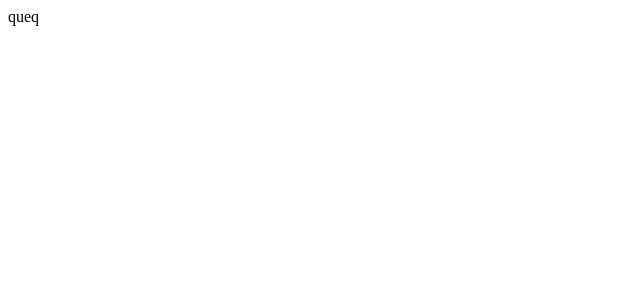
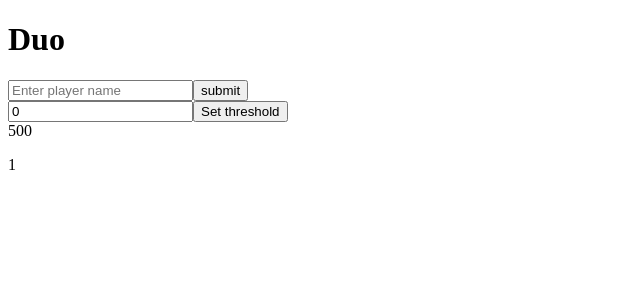
Before and after one commit to Dead-sea-AI/tres, a Vue app: page / in a window 1280 px wide. Shown: the top 300 px of the page, without its empty margins (0-640 px from the left). Built offline with nearby package versions, Linux system fonts and the light colour scheme.

Commit message:
changes after review

```diff
--- a/package.json
+++ b/package.json
@@ -9,7 +9,9 @@
     "lint": "eslint . --ext .vue,.js,.jsx,.cjs,.mjs --fix --ignore-path .gitignore"
   },
   "dependencies": {
+    "feather-icons": "^4.29.0",
     "vue": "^3.2.45",
+    "vue-feather": "^2.0.0",
     "vue-router": "^4.1.6"
   },
   "devDependencies": {
--- a/src/App.vue
+++ b/src/App.vue
@@ -6,5 +6,4 @@
   <RouterView />
 </template>
 
-<style scoped>
-</style>
+<style scoped></style>
--- /dev/null
+++ b/src/components/GameSetup.vue
@@ -0,0 +1,68 @@
+<template>
+  <div class="setup">
+    <h1>Duo</h1>
+    <div class="settings-input">
+      <input
+        type="text"
+        placeholder="Enter player name"
+        @keyup.enter="addPlayer"
+        v-model="newPlayer"
+      />
+      <button @click="addPlayer">submit</button>
+    </div>
+    <div v-for="(player, index) in players" :key="player.id">
+      <div>{{ player.name }} {{ player.score }}</div>
+      <button @click="removePlayer(index)">remove player</button>
+      <button @click="editScore(index)">Edit score</button>
+    </div>
+    <div class="settings-input">
+      <input
+        v-model="amount"
+        type="number"
+        placeholder="Enter points threshold"
+      />
+      <button @click="setMaxScore">Set threshold</button>
+    </div>
+    <div>{{ maxScore }}</div>
+    <p>1</p>
+  </div>
+</template>
+
+<script>
+export default {
+  data() {
+    return {
+      id: 0,
+      newPlayer: "",
+      players: [],
+      amount: 0,
+      maxScore: 500,
+    };
+  },
+  methods: {
+    addPlayer() {
+      if (this.newPlayer.length === 0) return;
+      this.players.push({
+        id: this.id++,
+        name: this.newPlayer + ":",
+        score: 0,
+      });
+      this.newPlayer = "";
+    },
+
+    removePlayer(index) {
+      this.players.splice(index, 1);
+    },
+
+    editScore(index) {
+      this.newPlayer = this.players[index].score;
+    },
+    setMaxScore() {
+      if (this.amount <= 0) return;
+      this.maxScore = this.amount;
+    },
+  },
+};
+</script>
+
+<style></style>
--- /dev/null
+++ b/src/components/MainInterface.vue
@@ -0,0 +1,20 @@
+<template>
+  <div class="interface">
+    <!-- <table>
+      <tr>
+        <th>Name</th>
+        <th>Score</th>
+      </tr>
+      <tr>
+        <th>Andrew</th>
+        <th>228</th>
+      </tr>
+    </table> -->
+  </div>
+</template>
+
+<script>
+export default {};
+</script>
+
+<style></style>
--- a/src/main.js
+++ b/src/main.js
@@ -3,9 +3,9 @@
 import router from "./router";
 
 import "@/assets/main.css";
-
+import VueFeather from "vue-feather";
 const app = createApp(App);
 
 app.use(router);
-
+app.component(VueFeather.name, VueFeather);
 app.mount("#app");
--- a/src/router/index.js
+++ b/src/router/index.js
@@ -1,13 +1,13 @@
-import { createRouter, createWebHistory } from 'vue-router'
-import main from '../views/main.vue'
+import { createRouter, createWebHistory } from "vue-router";
+import MainFile from "../views/MainFile.vue";
 
 const router = createRouter({
   history: createWebHistory(import.meta.env.BASE_URL),
   routes: [
     {
-      path: '/',
-      name: 'main',
-      component: main
+      path: "/",
+      name: "main",
+      component: MainFile,
     },
     // {
     //   path: '/about',
@@ -17,7 +17,7 @@
     //   // which is lazy-loaded when the route is visited.
     //   component: () => import('../views/AboutView.vue')
     // }
-  ]
-})
+  ],
+});
 
-export default router
+export default router;
--- /dev/null
+++ b/src/views/MainFile.vue
@@ -0,0 +1,17 @@
+<template>
+  <GameSetup />
+  <MainInterface />
+</template>
+
+<script>
+import GameSetup from "@/components/GameSetup.vue";
+import MainInterface from "@/components/MainInterface.vue";
+export default {
+  components: {
+    GameSetup,
+    MainInterface,
+  },
+};
+</script>
+
+<style></style>
--- a/src/views/main.vue
+++ /dev/null
@@ -1,10 +0,0 @@
-<template>
-  <div>queq</div>
-</template>
-
-<script>
-export default {};
-</script>
-
-<style>
-</style>
```
Also changed, not shown: 1 other file (tests, documents, lock files or other folders).
